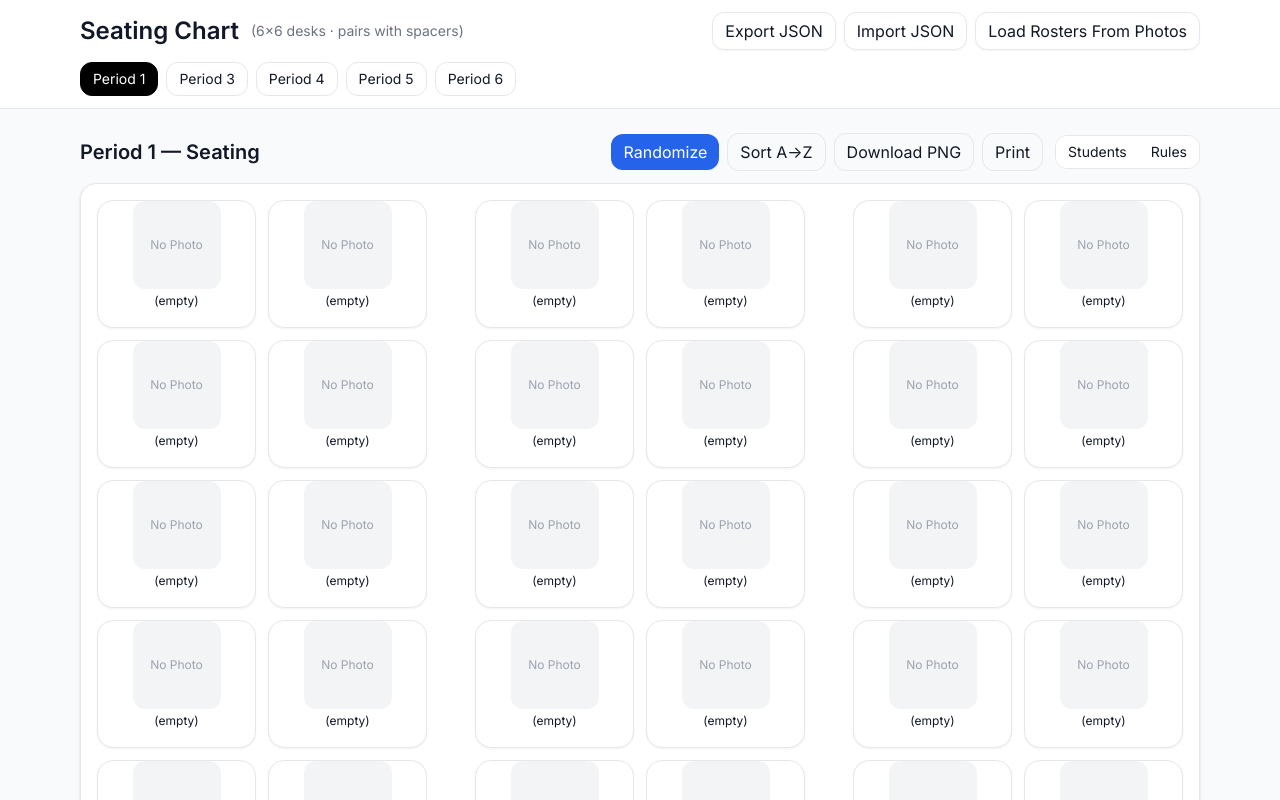
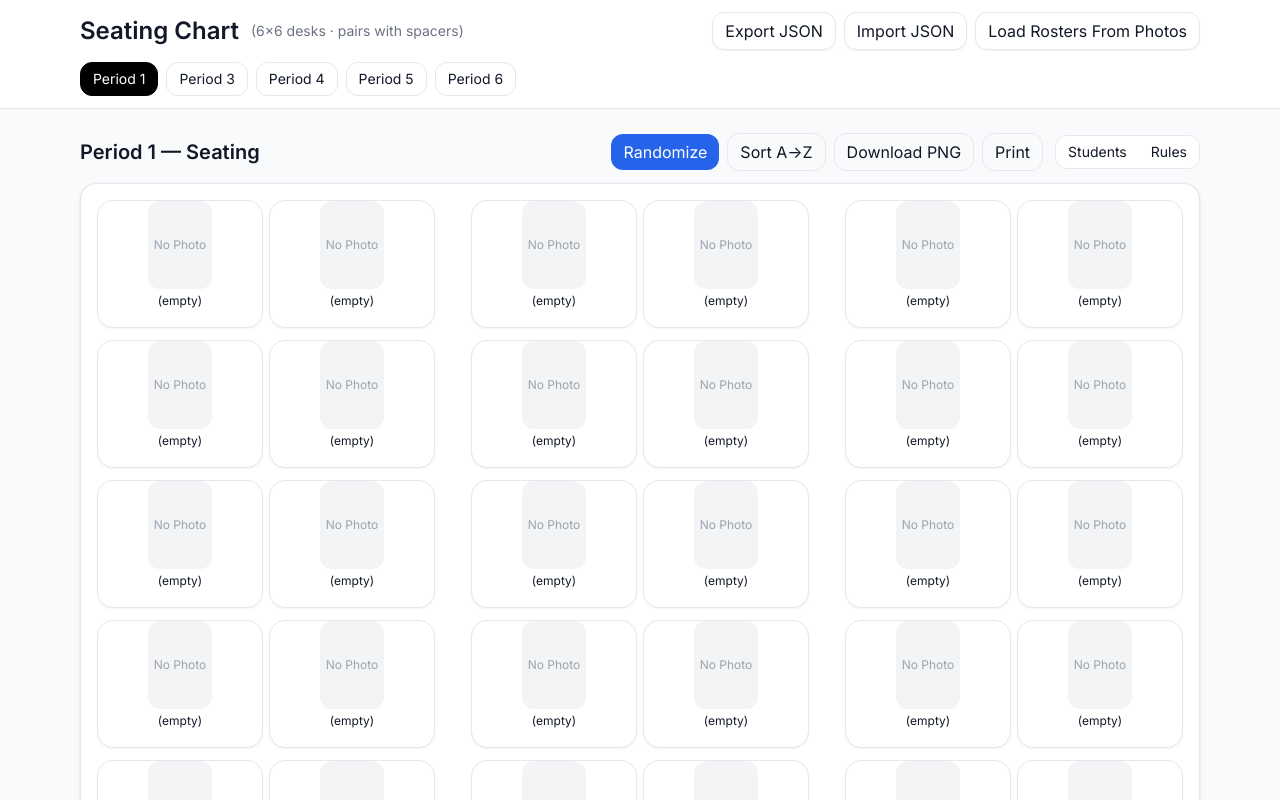
Before and after one commit to rubberduckinatruck/seating-chart, a React (Vite) app: page / in a window 1280 px wide. Shown: the top 800 px of the page. Built offline with nearby package versions, Linux system fonts and the light colour scheme.

Commit message:
Update App.tsx

```diff
--- a/src/App.tsx
+++ b/src/App.tsx
@@ -473,7 +473,7 @@ export default function App() {
   style={{
     gridTemplateColumns:
       "minmax(0,1fr) minmax(0,1fr) 24px minmax(0,1fr) minmax(0,1fr) 24px minmax(0,1fr) minmax(0,1fr)",
-    columnGap: "12px",
+    columnGap: "6px",
     rowGap: "12px"
   }}
 >
@@ -620,7 +620,7 @@ function DeskCard(
       onDrop={onDrop}
       title={student?.name || ""}  // full name on hover
     >
-      <div className="w-[88px] h-[88px] rounded-xl overflow-hidden bg-gray-100 flex items-center justify-center">
+      <div className="w-[64px] h-[88px] rounded-xl overflow-hidden bg-gray-100 flex items-center justify-center">
         {student?.photo
           ? <img src={student.photo} alt={student.name} className="w-full h-full object-cover"/>
           : <div className="text-xs text-gray-400">No Photo</div>}
```
